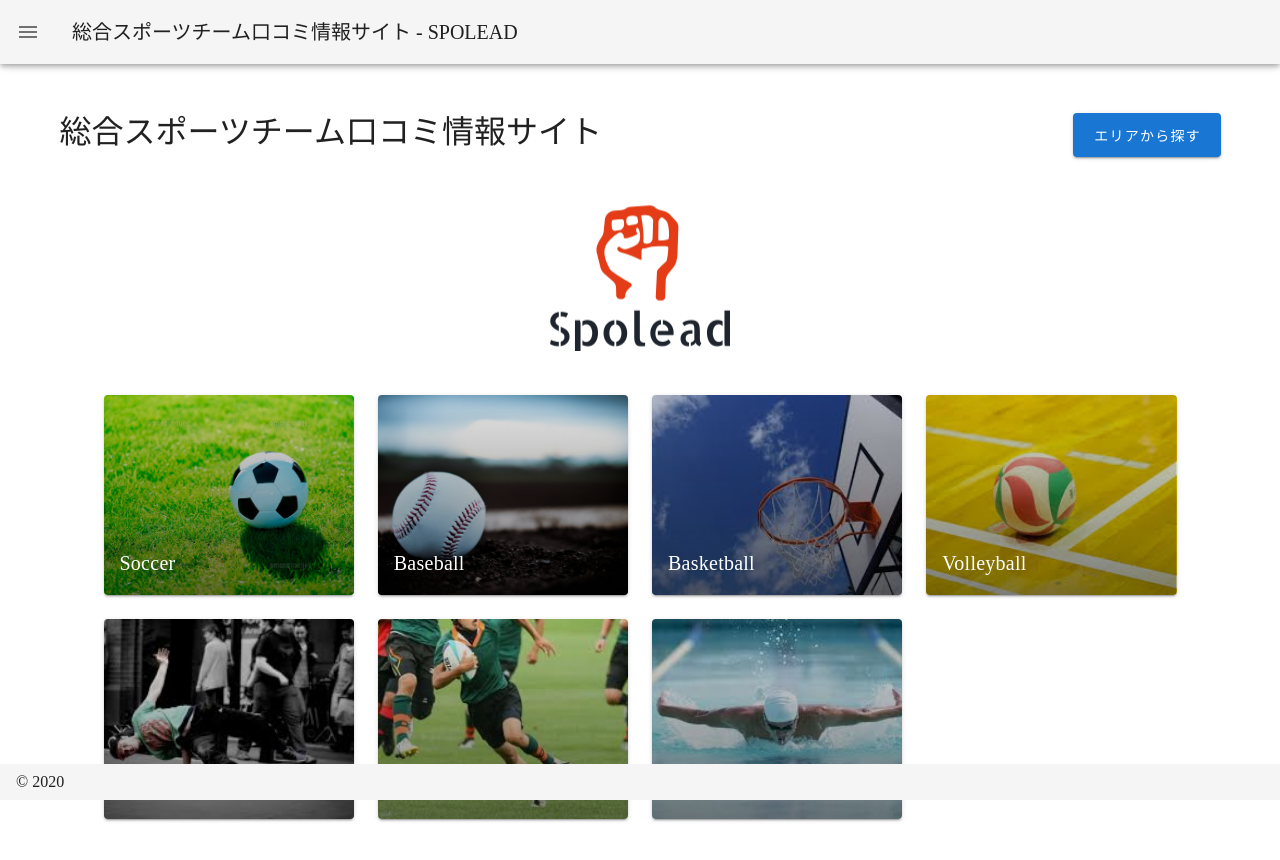
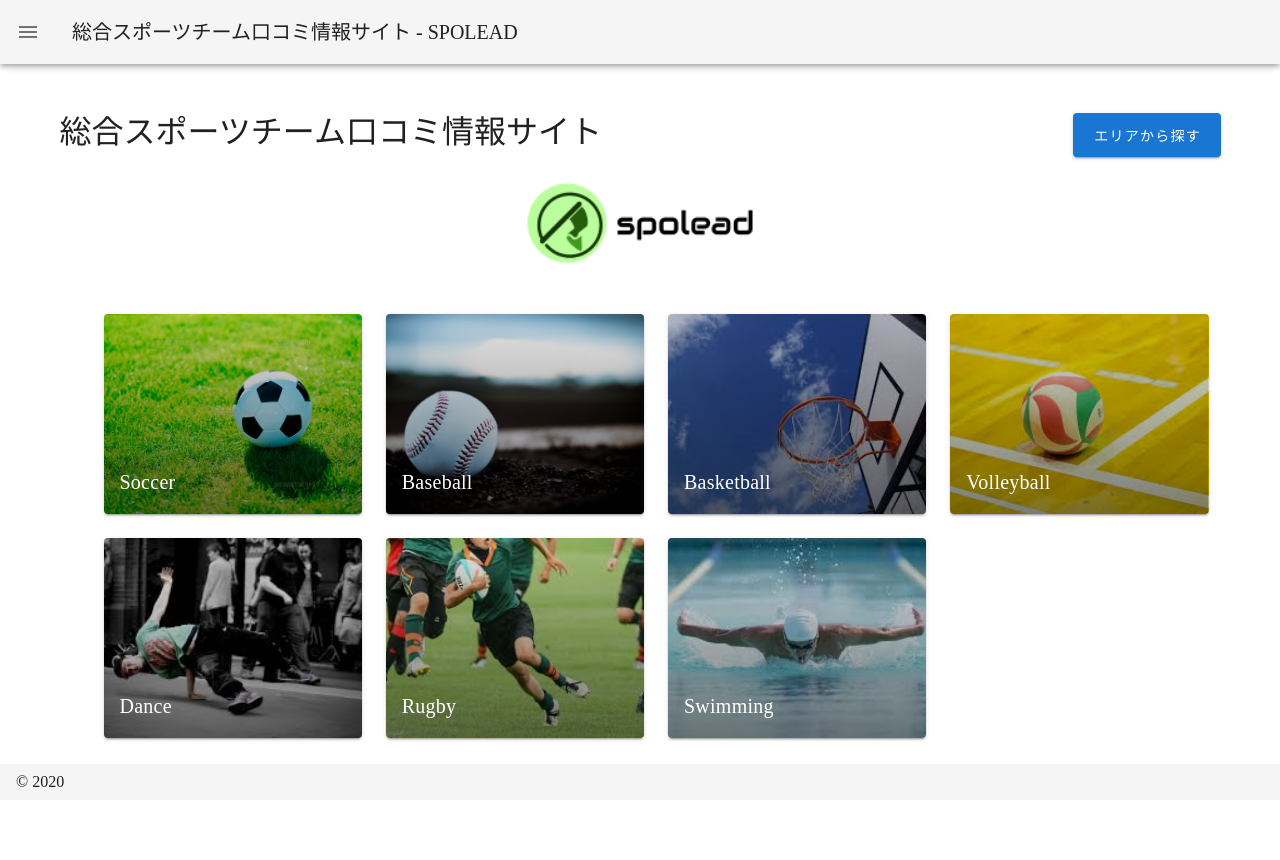
Before and after one commit to surashirishi/spolead, a Nuxt app: page /TopPrefecture in a window 1280 px wide. Both pictures are taken after a click on the button "スポーツから探す". Shown: the top 860 px of the page. After the commit the page ends 830 px from the top, so only its background shows below. Built offline with nearby package versions, Linux system fonts and the light colour scheme; a web font is replaced by a local one.

Commit message:
add logo & style

```diff
--- a/assets/scss/page.scss
+++ b/assets/scss/page.scss
@@ -28,6 +28,21 @@
     }
   }
 }
+@mixin top-page-header {
+  width: 100%;
+  height: 10vh;
+  margin: 16px 16px 4px 16px;
+  font-size: 32px;
+  display: flex;
+  align-items: center;
+  justify-content: space-between;
+}
+@mixin top-page-content {
+  margin: 32px 0px 32px 32px;
+  .sports {
+    cursor: pointer;
+  }
+}
 .v-input {
   width: 25vw;
 }
--- a/pages/TeamDetails.vue
+++ b/pages/TeamDetails.vue
@@ -71,7 +71,7 @@
                 <v-container>
                   <v-row justify="space-between">
                     <v-col cols="auto">
-                      <h1>チームトップ情報</h1>
+                      <!-- <div class="grey--text">チームトップ情報</div> -->
                       <p>{{ team.team_information }}</p>
                     </v-col>
                   </v-row>
--- a/pages/Teams.vue
+++ b/pages/Teams.vue
@@ -23,8 +23,9 @@
       class="page-content"
     >
       <div class="page-content-item">
-        <div class="page-content-item-header">
+        <div class="page-content-item-header" style="display">
           {{ team.name }} ({{ team.prefecture }}{{ team.city }}{{ team.street_number }})
+          <!-- <v-rating v-model="team.average_point" v-if="team.average_point" readonly /> -->
         </div>
         <div class="page-content-item-main">
           <div class="page-content-item-list">
@@ -44,15 +45,19 @@
           </div>
           <div class="page-content-item-list">
             <div class="page-content-item-lists">
-              {{ team.team_information }}
-            </div>
-            <div class="page-content-item-lists">
+              <span class="text--lighten-2 mr-1">
+                ({{ team.average_point }})
+              </span>
               <v-rating v-model="team.average_point" v-if="team.average_point" readonly />
             </div>
             <div class="page-content-item-lists">
+              {{ team.team_information }}
+            </div>
+            <v-divider :inset="false" class="inner-divider"/>
+            <div class="page-content-item-lists grey--text">
               最新の口コミ評価({{ getLatestReview(team.reviews) ? new Date(getLatestReview(team.reviews).updated_at).toLocaleString() : 'まだ口コミがありません' }})
             </div>
-            <div v-if="getLatestReview(team.reviews)" class="page-content-item-lists">
+            <div v-if="getLatestReview(team.reviews)" class="page-content-item-lists mx-6">
               {{ getLatestReview(team.reviews).general_post }}
             </div>
           </div>
@@ -185,6 +190,13 @@ export default {
     &-footer {
       justify-content: flex-end;
     }
+    .page-content-item-lists {
+      display: flex;
+      align-items: center;
+    }
+    .inner-divider {
+      margin: 0px 12px;
+    }
   }
 }
 .v-input {
--- a/pages/TopPrefecture.vue
+++ b/pages/TopPrefecture.vue
@@ -18,9 +18,9 @@
       </div>
     </div>
     <v-img
-      :src="require('~/assets/images/spolead-logo1.png')"
-      :width="200"
-      :aspect-ratio="16/13"
+      :src="require('~/assets/images/spolead-logo3.png')"
+      :width="250"
+      :aspect-ratio="16/6"
     ></v-img>
 
     <!-- select AREA component -->
@@ -116,6 +116,7 @@ export default {
   },
   data () {
     return {
+      token: '',
       mode: 'area',
       cards: [
         // { id: 1, title: '北海道', src: require('~/assets/images/prefecture/hokkaidou.gif'), flex: 3 },
@@ -280,14 +281,10 @@ export default {
 </script>
 
 <style lang="scss" scoped>
+@import '~/assets/scss/page.scss';
+
 .page-header {
-  width: 100%;
-  height: 10vh;
-  margin: 16px;
-  font-size: 32px;
-  display: flex;
-  align-items: center;
-  justify-content: space-between;
+  @include top-page-header
 }
 .page-title {
   width: 100%;
@@ -297,13 +294,7 @@ export default {
   align-items: center;
   justify-content: center;
 }
-.common-button {
-
-}
 .page-content {
-  margin: 32px;
-  .sports {
-    cursor: pointer;
-  }
+  @include top-page-content
 }
 </style>
--- a/pages/index.vue
+++ b/pages/index.vue
@@ -18,9 +18,9 @@
       </div>
     </div>
     <v-img
-      :src="require('~/assets/images/spolead-logo1.png')"
-      :width="200"
-      :aspect-ratio="16/13"
+      :src="require('~/assets/images/spolead-logo3.png')"
+      :width="250"
+      :aspect-ratio="16/6"
     ></v-img>
     <v-flex
       xs12
@@ -99,14 +99,10 @@ export default {
 </script>
 
 <style lang="scss" scoped>
+@import '~/assets/scss/page.scss';
+
 .page-header {
-  width: 100%;
-  height: 10vh;
-  margin: 16px;
-  font-size: 32px;
-  display: flex;
-  align-items: center;
-  justify-content: space-between;
+  @include top-page-header
 }
 .page-title {
   width: 100%;
--- a/pages/top.vue
+++ b/pages/top.vue
@@ -18,10 +18,10 @@
       </div>
     </div>
     <v-img
-      :src="require('~/assets/images/spolead-logo1.png')"
-      :width="200"
-      :aspect-ratio="16/13"
-    />
+      :src="require('~/assets/images/spolead-logo3.png')"
+      :width="250"
+      :aspect-ratio="16/6"
+    ></v-img>
     <v-flex
       xs12
       sm8
@@ -99,14 +99,10 @@ export default {
 </script>
 
 <style lang="scss" scoped>
+@import '~/assets/scss/page.scss';
+
 .page-header {
-  width: 100%;
-  height: 10vh;
-  margin: 16px;
-  font-size: 32px;
-  display: flex;
-  align-items: center;
-  justify-content: space-between;
+  @include top-page-header
 }
 .page-title {
   width: 100%;
@@ -117,9 +113,6 @@ export default {
   justify-content: center;
 }
 .page-content {
-  margin: 32px;
-  .sports {
-    cursor: pointer;
-  }
+  @include top-page-content
 }
 </style>
```
Also changed, not shown: assets/images/spolead-logo3.png (added).
